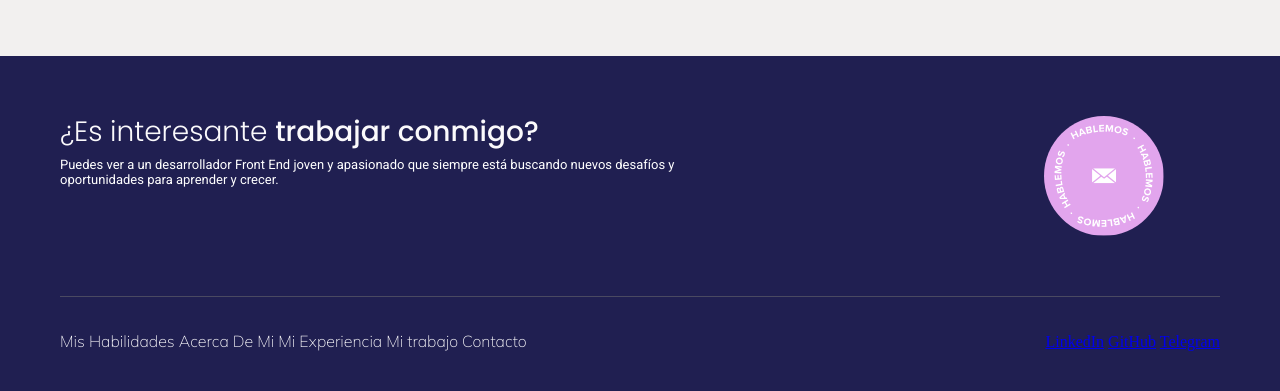
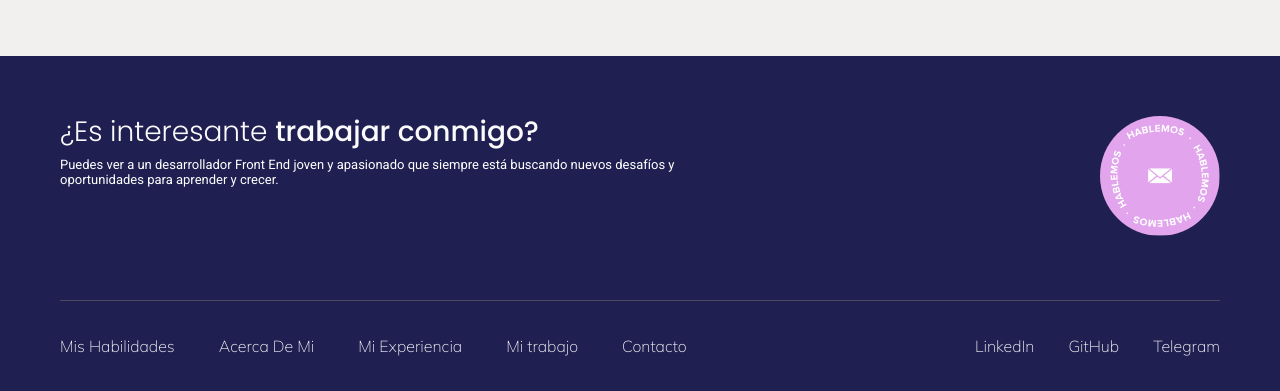
Before and after one commit to LudmilaBerto/P-gina-Tipo-Portfolio, a plain HTML site: page index.html in a window 1280 px wide. Shown: the part 3040-3431 px from the top of the page. Drawn offline with nearby package versions, Linux system fonts and the light colour scheme.

Commit message:
Les di estilos a las etiquetas <a> del FOOTER 2da seccion

```diff
--- a/css/style.css
+++ b/css/style.css
@@ -639,10 +639,15 @@ h2{
     font-weight: 400px;
     font-size: 13px;
 }
+
+.circulo-rosa-hablemos-link{
+    flex-basis: 10%;
+}
+
+
 .circulo-rosa-hablemos{
     height: 120px;
     width: 120px;
-    flex-basis: 20%;
 }
 
 
@@ -653,7 +658,12 @@ h2{
     align-items: center;
     height: 90px;
 }
+.contenedor-secciones-de-paginas a{
+    margin-right: 40px;
+}
 
-
+.contenedor-contacto-footer a{
+    margin-left: 30px;
+}
 
 /* FINAL DEL FOOTER */
--- a/index.html
+++ b/index.html
@@ -380,7 +380,10 @@
                 <p>Puedes ver a un desarrollador Front End joven y apasionado que siempre está buscando nuevos desafíos y oportunidades para aprender y crecer.</p>
             </div>
 
-            <img src="img/Circulo Rosa Hablemos.svg" alt="circulo rosa contratame" class="circulo-rosa-hablemos">
+            <a href="https://t.me/LudmilaBerto" target="_blank" class="circulo-rosa-hablemos-link">
+
+                <img src="img/Circulo Rosa Hablemos.svg" alt="circulo rosa contratame" class="circulo-rosa-hablemos">
+            </a>
 
 
         </section>
@@ -403,11 +406,11 @@
 
             <div class="contenedor-contacto-footer">
 
-                <a href="https://www.linkedin.com/in/ludmila-berto/">LinkedIn</a>
+                <a href="https://www.linkedin.com/in/ludmila-berto/" class="enlancesmenu" target="_blank">LinkedIn</a>
 
-                <a href="https://github.com/LudmilaBerto">GitHub</a>
+                <a href="https://github.com/LudmilaBerto" class="enlancesmenu" target="_blank">GitHub</a>
 
-                <a href="https://t.me/LudmilaBerto">Telegram</a>
+                <a href="https://t.me/LudmilaBerto" class="enlancesmenu" target="_blank">Telegram</a>
 
 
             </div>
```
